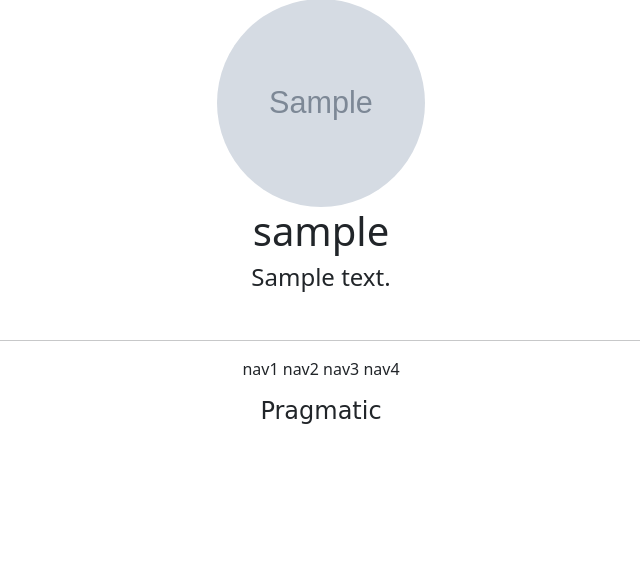
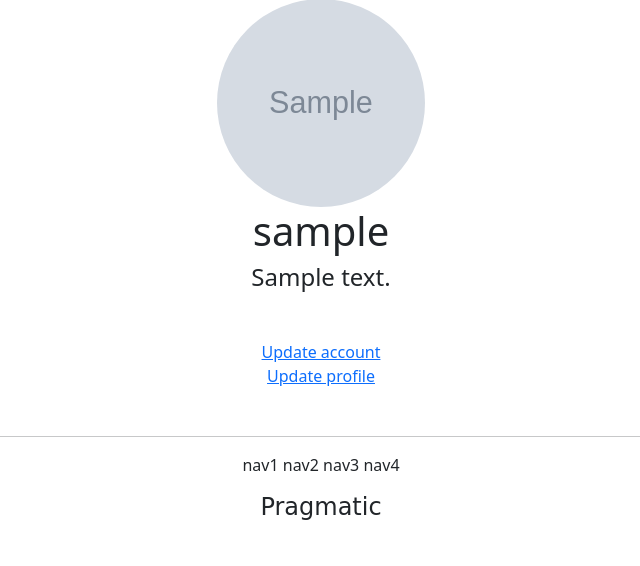
Before and after one commit to codeblue25/gis_drf_1, a Django app: page /accounts/detail/1 in a window 1280 px wide. Shown: the part 234-800 px from the top of the page, without its empty margins (319-959 px from the left). Run offline with Django 4.2, Linux system fonts and the light colour scheme; a user stored in the database is signed in; tables that the repository leaves empty hold one stand-in row (values such as "Sample post"); grey boxes marked "Sample" are stand-in pictures; parts of the project's set-up code (start-up, migrations or seed data) failed here and were passed over; some libraries are stand-ins or nearby versions; some web fonts are replaced.

Commit message:
Account detail template update

```diff
--- a/accountapp/templates/accountapp/detail.html
+++ b/accountapp/templates/accountapp/detail.html
@@ -17,7 +17,19 @@
 
             <h1>{{ target_user.profile.nickname }}</h1>
             <h4>{{ target_user.profile.message }}</h4>
+
         </div>
+        <!-- 만약 페이지가 본인 페이지라면 개인정보 수정 및 프로필 수정 페이지 시각화 -->
+        {% if user == target_user %}
+        <div class="my-5">
+            <div>
+                <a href="{% url 'accountapp:update' pk=target_user.pk %}">Update account</a>
+            </div>
+            <div>
+                <a href="{% url 'profileapp:update' pk=target_user.profile.pk %}">Update profile</a>
+            </div>
+        </div>
+        {% endif %}
 
         <!-- 본인이 작성한 게시글 리스트 들어가는 부분 -->
         <div></div>
```
